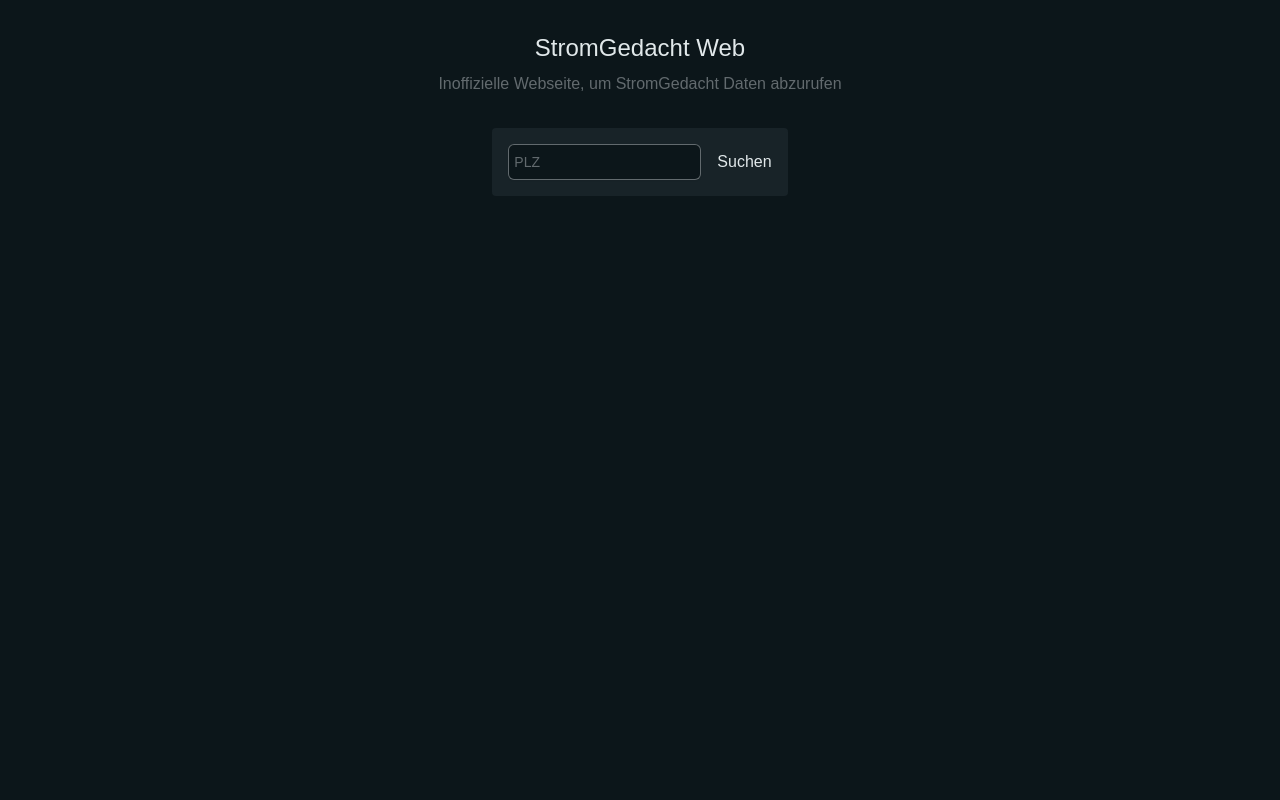
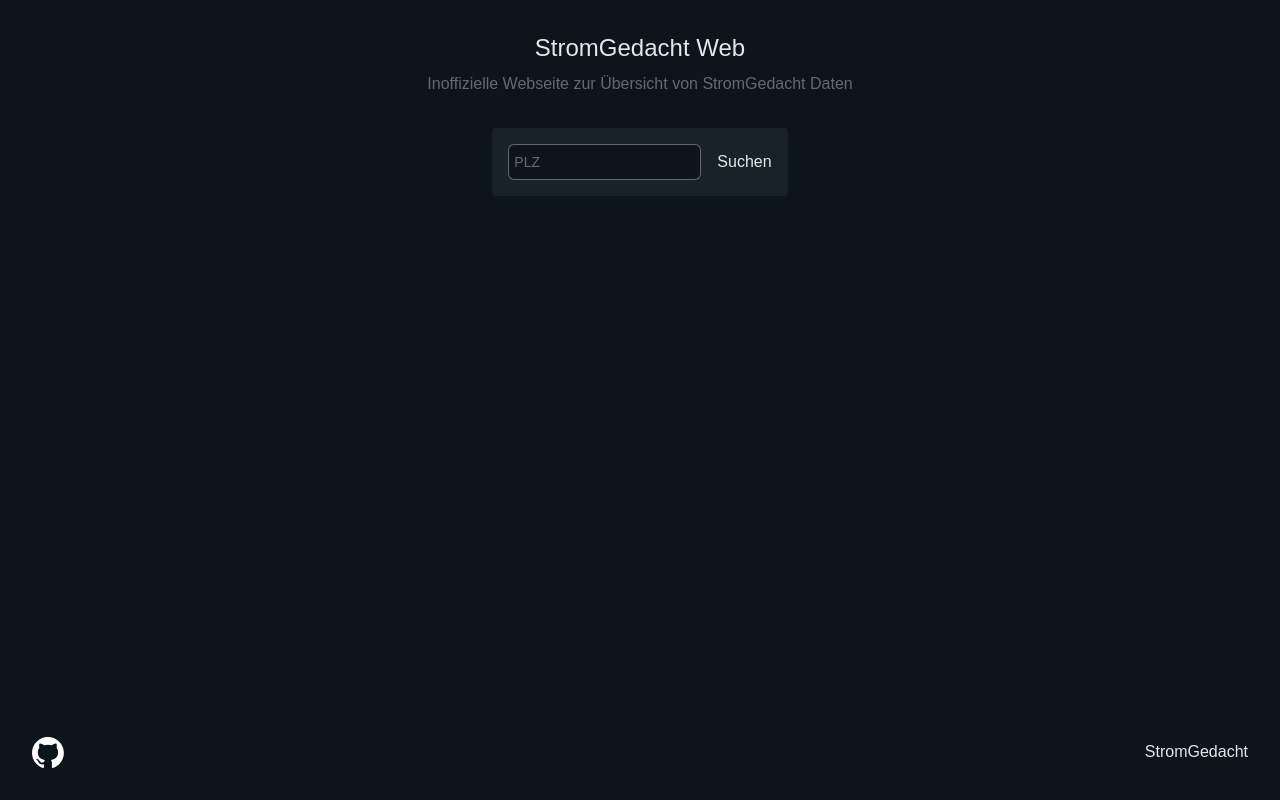
Before and after one commit to DerStimmler/stromgedacht-web, a SvelteKit app: page / in a window 1280 px wide. Built offline with nearby package versions, Linux system fonts and the light colour scheme; a web font is replaced by a local one.

Commit message:
feat: add footer

```diff
--- a/src/app.css
+++ b/src/app.css
@@ -11,6 +11,6 @@
     }
 
     body {
-        @apply bg-background text-text p-8 flex flex-col gap-8 items-center;
+        @apply bg-background text-text;
     }
 }
--- a/src/app.html
+++ b/src/app.html
@@ -7,6 +7,6 @@
 		%sveltekit.head%
 	</head>
 	<body data-sveltekit-preload-data="hover">
-		<div style="display: contents">%sveltekit.body%</div>
+		<div class="flex flex-col gap-8 items-center p-8 min-h-screen">%sveltekit.body%</div>
 	</body>
 </html>
--- a/src/routes/+layout.svelte
+++ b/src/routes/+layout.svelte
@@ -4,12 +4,18 @@
 
 <header class="flex flex-col gap-2">
 	<h1 class="text-2xl text-center">StromGedacht Web</h1>
-	<h2 class="text-textMuted text-center">Inoffizielle Webseite, um StromGedacht Daten abzurufen</h2>
+	<h2 class="text-textMuted text-center">
+		Inoffizielle Webseite zur Übersicht von StromGedacht Daten
+	</h2>
 </header>
 
-<main>
+<main class="flex-1">
 	<slot />
 </main>
 
-<style>
-</style>
+<footer class="w-full flex justify-between items-center">
+	<a href="https://github.com/derstimmler/stromgedacht-web">
+		<img src="images/github-mark-white.svg" width="32" height="32" alt="github logo" />
+	</a>
+	<a href="https://stromgedacht.de" target="_blank">StromGedacht</a>
+</footer>
```
Also changed, not shown: static/images/github-mark-white.svg (added).
